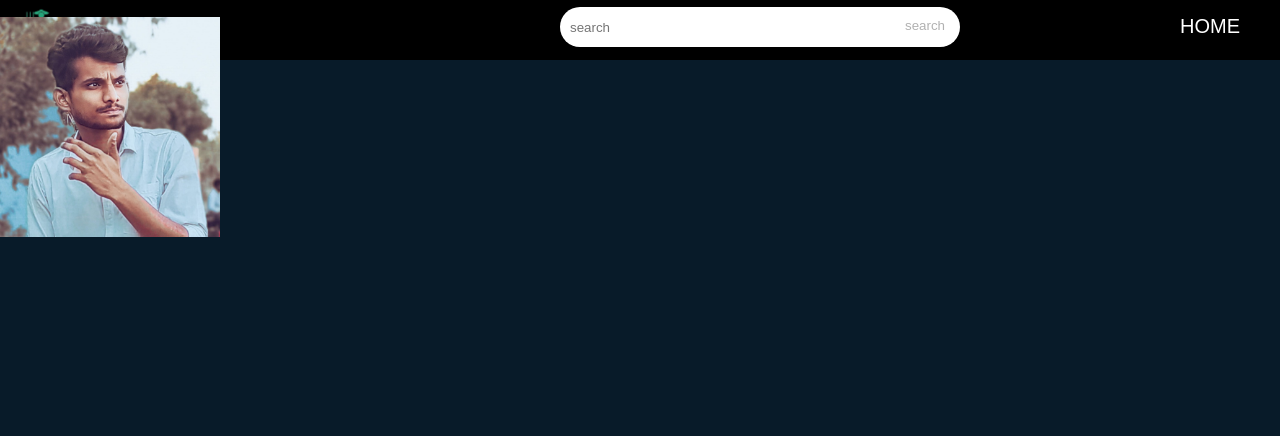
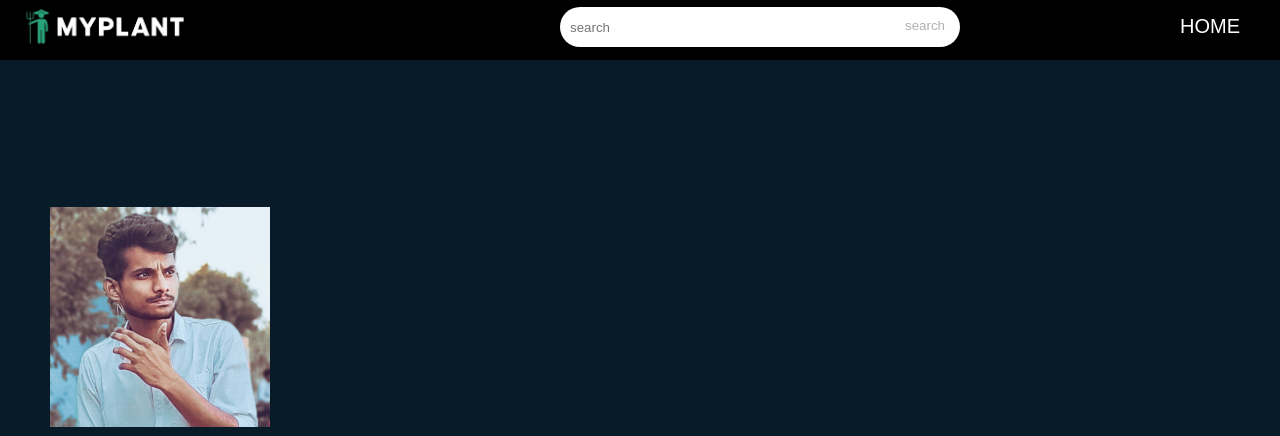
Before and after one commit to hdurgaphaninder/myplant888, a plain HTML site: page about.html in a window 1280 px wide. Shown: the top 436 px of the page. Drawn offline with Linux system fonts and the light colour scheme.

Commit message:
Update about.css

```diff
--- a/about.css
+++ b/about.css
@@ -139,6 +139,8 @@ a{
 }
 .pht img
 {
+    margin-left:50px;
+    margin-top:190px;
     height: 220px;
     width: 220px;
 
```
